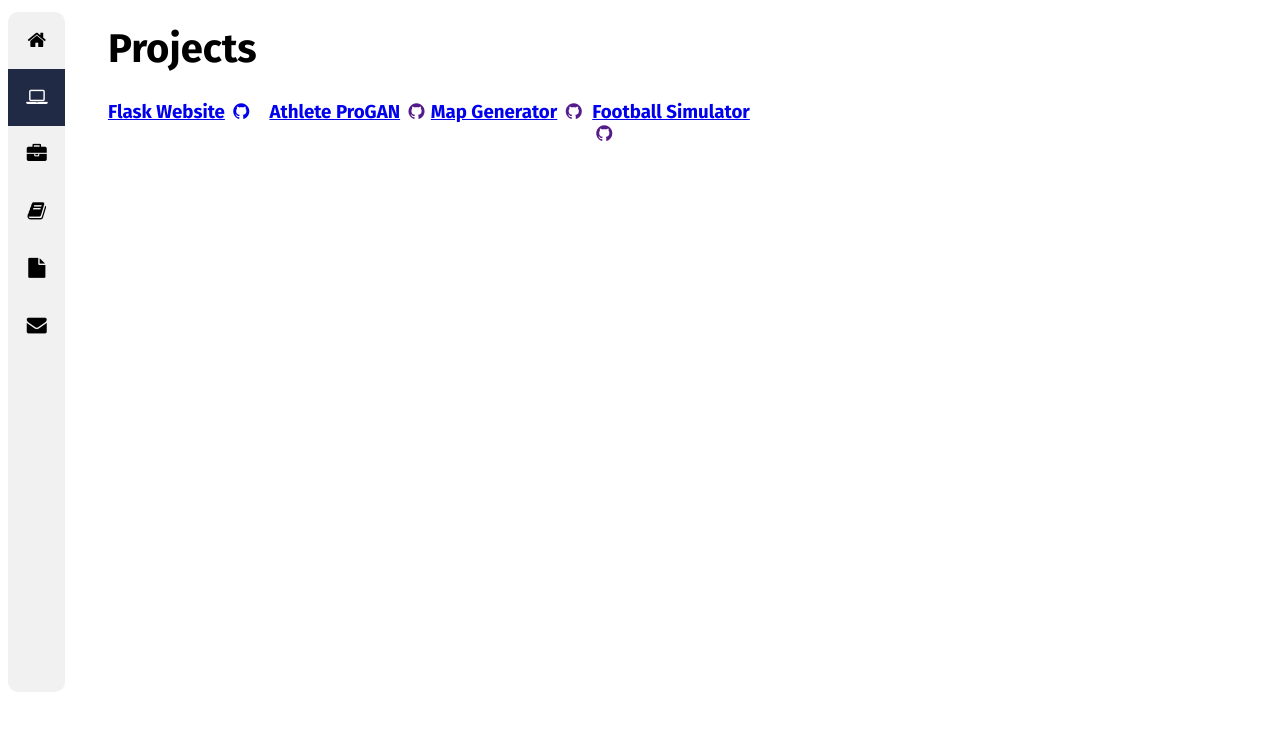
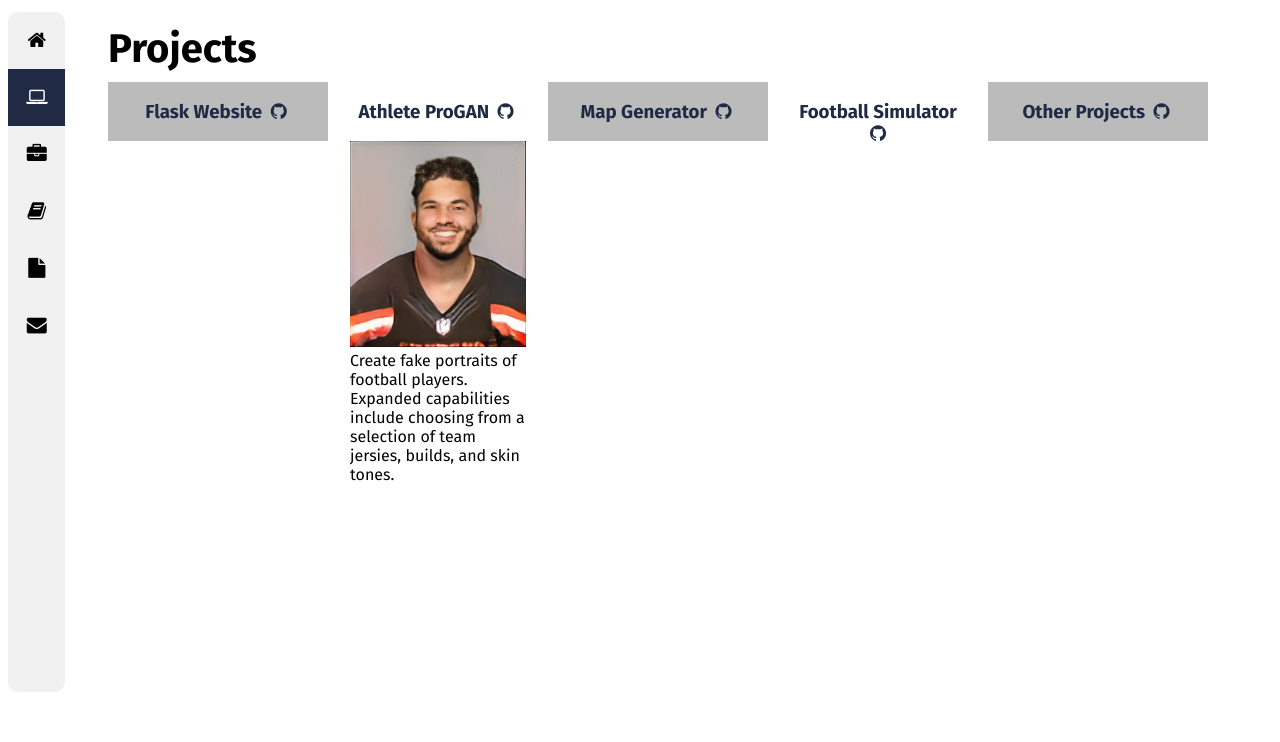
Before and after one commit to adpad2/flask-website, a Flask app: page /projects in a window 1280 px wide. Shown: the part 58-800 px from the top of the page. Run offline with Flask 3, Linux system fonts and the light colour scheme.

Commit message:
Added content to projects page and improved styling

```diff
--- a/api/static/projects.css
+++ b/api/static/projects.css
@@ -1,5 +1,33 @@
 /* Style the columsn in the table */
 .table-column {
   float: left;
-  width: 25%;
+  width: 16%;
+  padding: 0% 2%;
+  justify-content: center;
 }
+
+/* Color every odd column light gray */
+.table-column:nth-child(odd) {
+  background-color: #bbb;
+}
+
+/* Widen the table */
+.table {
+  width: 1100px;
+}
+
+/* Center the header text in each column*/
+.table-header {
+  text-align: center;
+}
+
+/* Change default link styling to use navy blue color */
+.table-header > a, .table-header > i {
+  color: #202A44;
+  text-decoration: none;
+}
+
+/* Change text color to a lighter shade of blue when user hovers*/
+.table-header:hover > a, .table-header:hover > i {
+  color: #3c4e7f;
+}
--- a/api/templates/pages/contact.html
+++ b/api/templates/pages/contact.html
@@ -31,10 +31,6 @@
     <h3>+1-647-639-4913</h3>
   </div>
   <div class="contact-info">
-    <i class="fa fa-fw fa-github"></i>
-    <h3><a href="https://github.com/adpad2">github.com/adpad2</a></h3>
-  </div>
-  <div class="contact-info">
     <i class="fa fa-fw fa-linkedin"></i>
     <h3><a href="https://www.linkedin.com/in/adarsh-padalia/">linkedin.com/in/adarsh-padalia</a></h3>
   </div>
--- a/api/templates/pages/projects.html
+++ b/api/templates/pages/projects.html
@@ -8,31 +8,42 @@
 {% block content %}
   <div class="table">
     <div class="table-column" id="flask-website-summary">
-      <h3>
+      <h3 class="table-header">
         <a href="home">Flask Website</a>
         <a href="https://github.com/adpad2/flask-website"><i class="fa fa-fw fa-github"></i></a>
       </h3>
     </div>
     <div class="table-column" id="athlete-progan-summary">
-      <h3>
+      <h3 class="table-header">
         <a href="projects/athlete_progan">Athlete ProGAN</a>
         <!-- TODO add link -->
         <a href=""><i class="fa fa-fw fa-github"></i></a>
       </h3>
+      <p class="table-content">
+        <img src="{{url_for('static', filename='assets/athlete_progan_sample_image.png')}}" style="width: 100%;">
+        Create fake portraits of football players. Expanded capabilities include choosing from a selection of
+        team jersies, builds, and skin tones.
+      </p>
     </div>
     <div class="table-column" id="map-generator-summary">
-      <h3>
+      <h3 class="table-header">
         <a href="projects/map_generator">Map Generator</a>
         <!-- TODO add link -->
         <a href=""><i class="fa fa-fw fa-github"></i></a>
       </h3>
     </div>
     <div class="table-column" id="football-simulator-summary">
-      <h3>
+      <h3 class="table-header">
         <a href="projects/football_simulator">Football Simulator</a>
         <!-- TODO add link -->
         <a href=""><i class="fa fa-fw fa-github"></i></a>
       </h3>
     </div>
+    <div class="table-column" id="other-projects-summary">
+      <h3 class="table-header">
+        <a>Other Projects</a>
+        <a href="https://github.com/adpad2"><i class="fa fa-fw fa-github"></i></a>
+      </h3>
+    </div>
   </div>
 {% endblock content %}
```
Also changed, not shown: api/static/assets/athlete_progan_sample_image.png (added).
